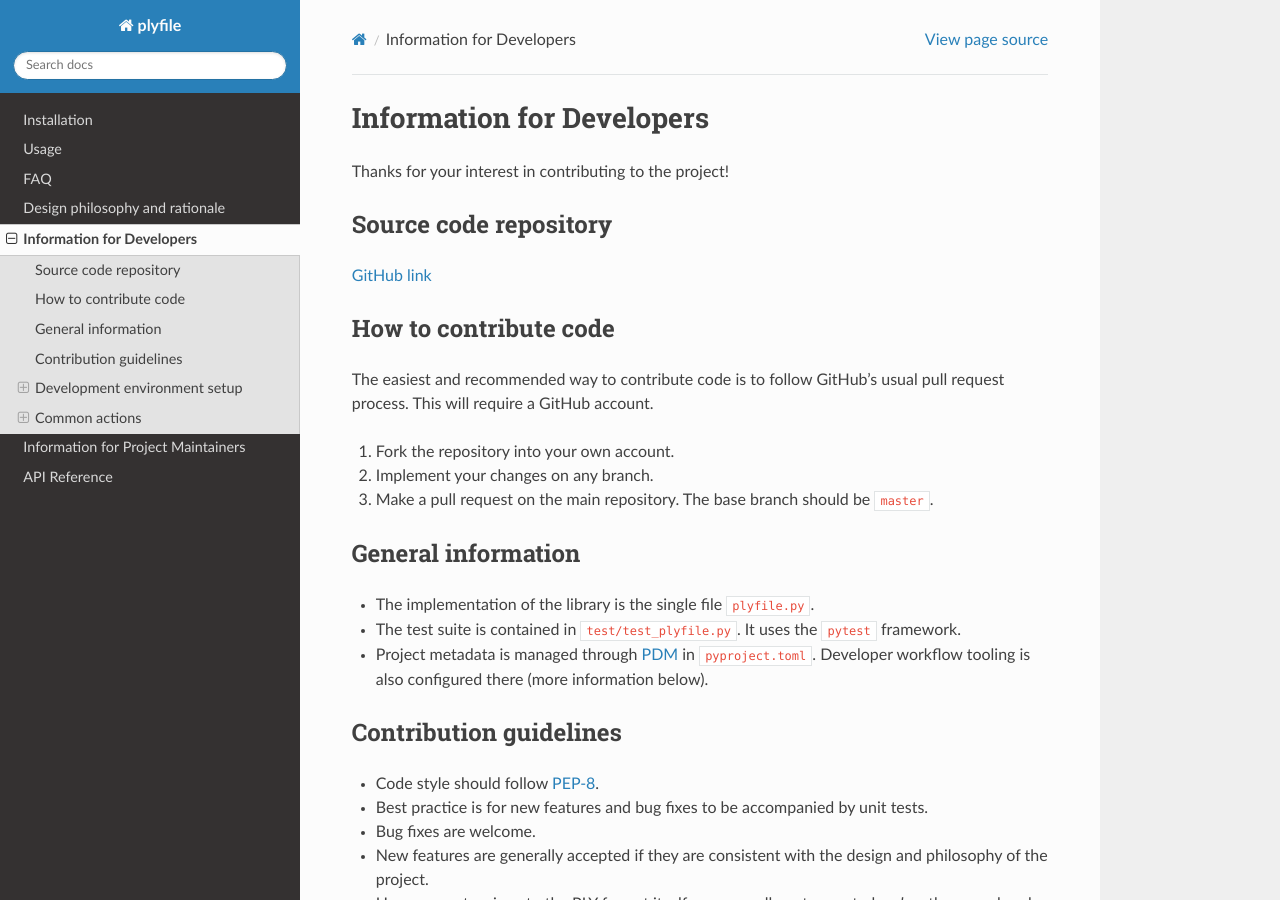
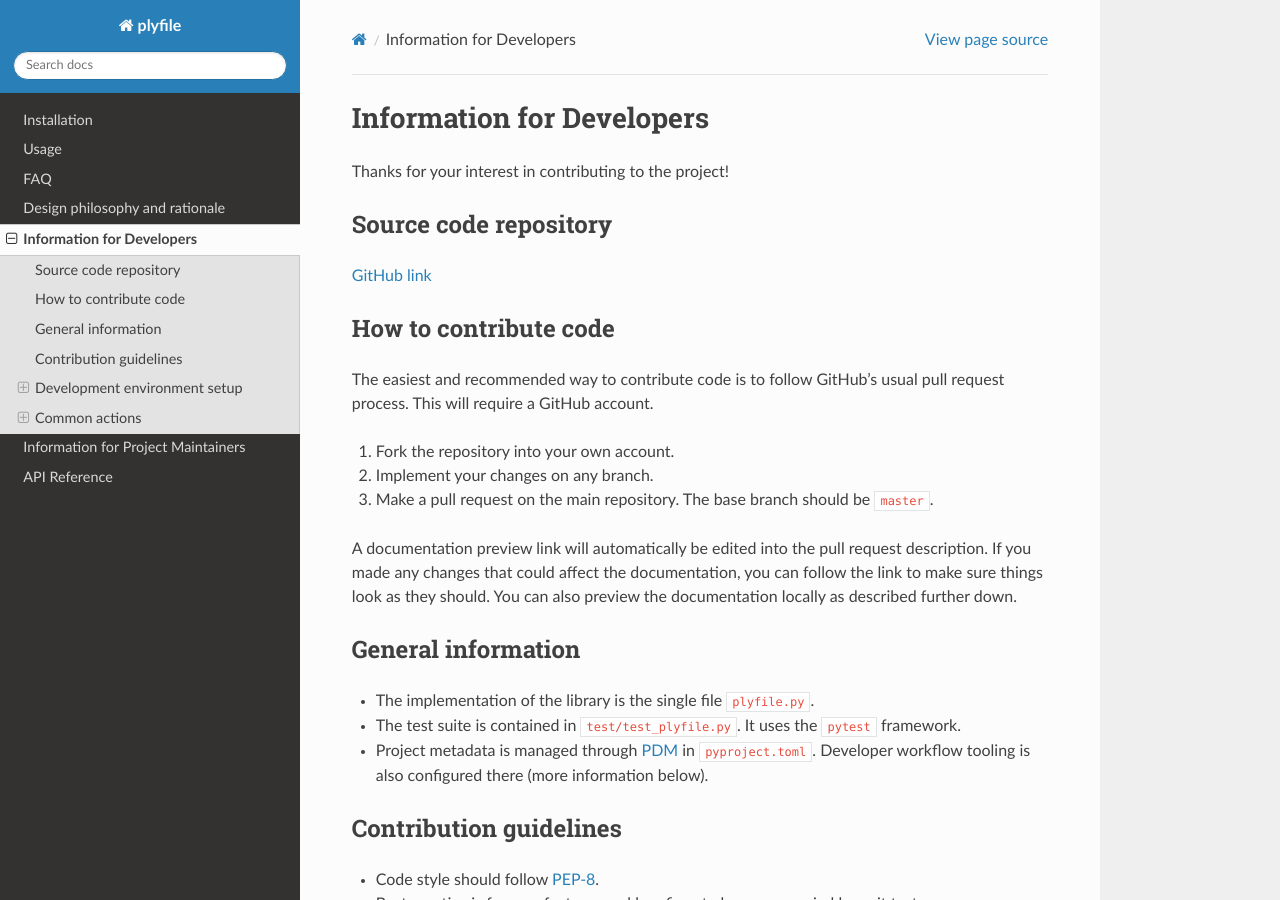
Before and after one commit to dranjan/python-plyfile, a Sphinx documentation site: the page built from doc/developing.md, in a window 1280 px wide and 900 px high. Built offline with Sphinx 7.4.7 and the Read the Docs theme 2.0.0, drawn with Linux system fonts in a browser that asks for light colours.

Commit message:
Add note regarding documentation preview

```diff
--- a/doc/developing.md
+++ b/doc/developing.md
@@ -15,6 +15,12 @@ usual pull request process. This will require a GitHub account.
 2. Implement your changes on any branch.
 3. Make a pull request on the main repository. The base branch should
    be `master`.
+
+A documentation preview link will automatically be edited into the pull
+request description. If you made any changes that could affect the
+documentation, you can follow the link to make sure things look as they
+should. You can also preview the documentation locally as described
+further down.
 
 ## General information
 
```
